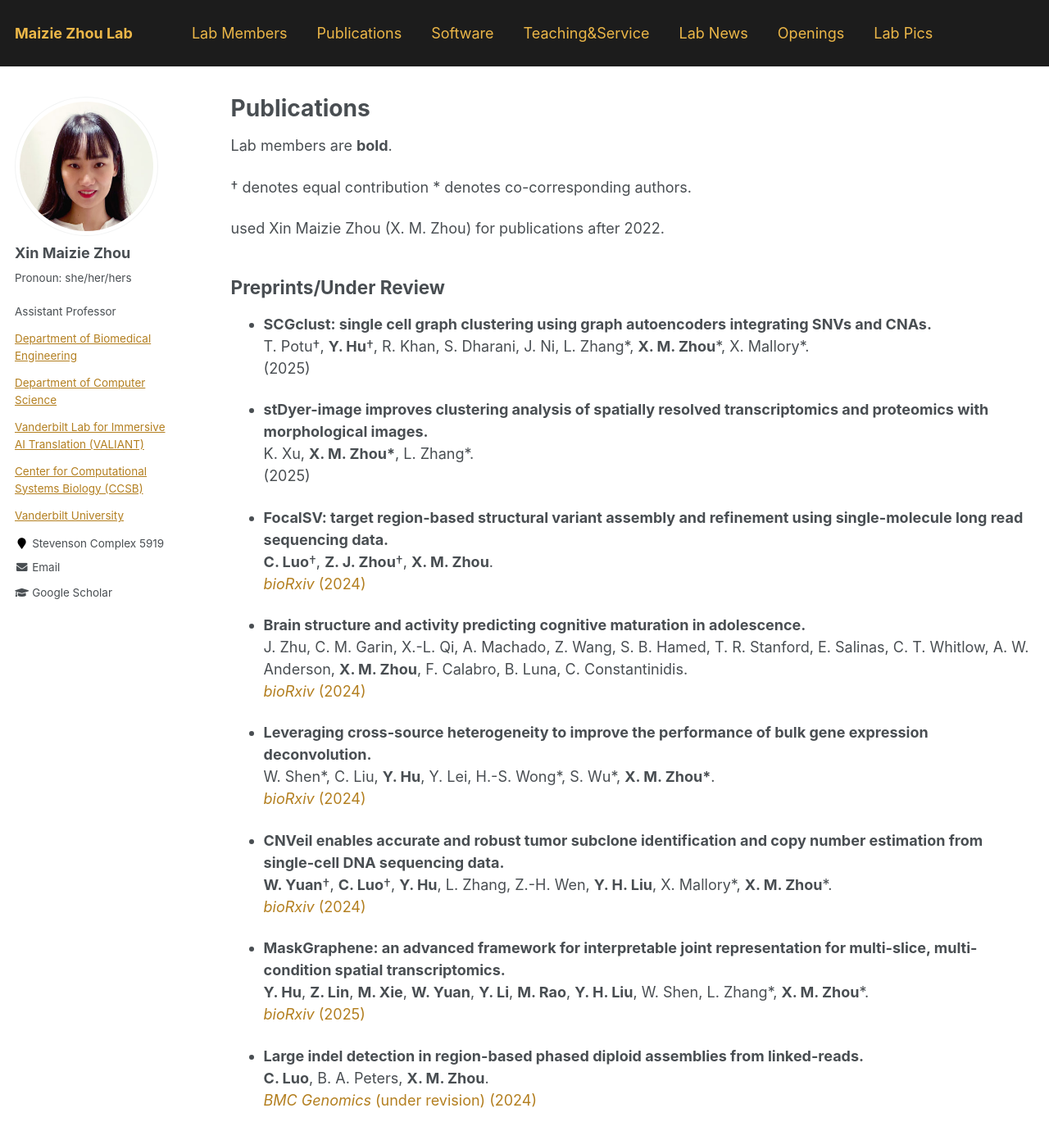
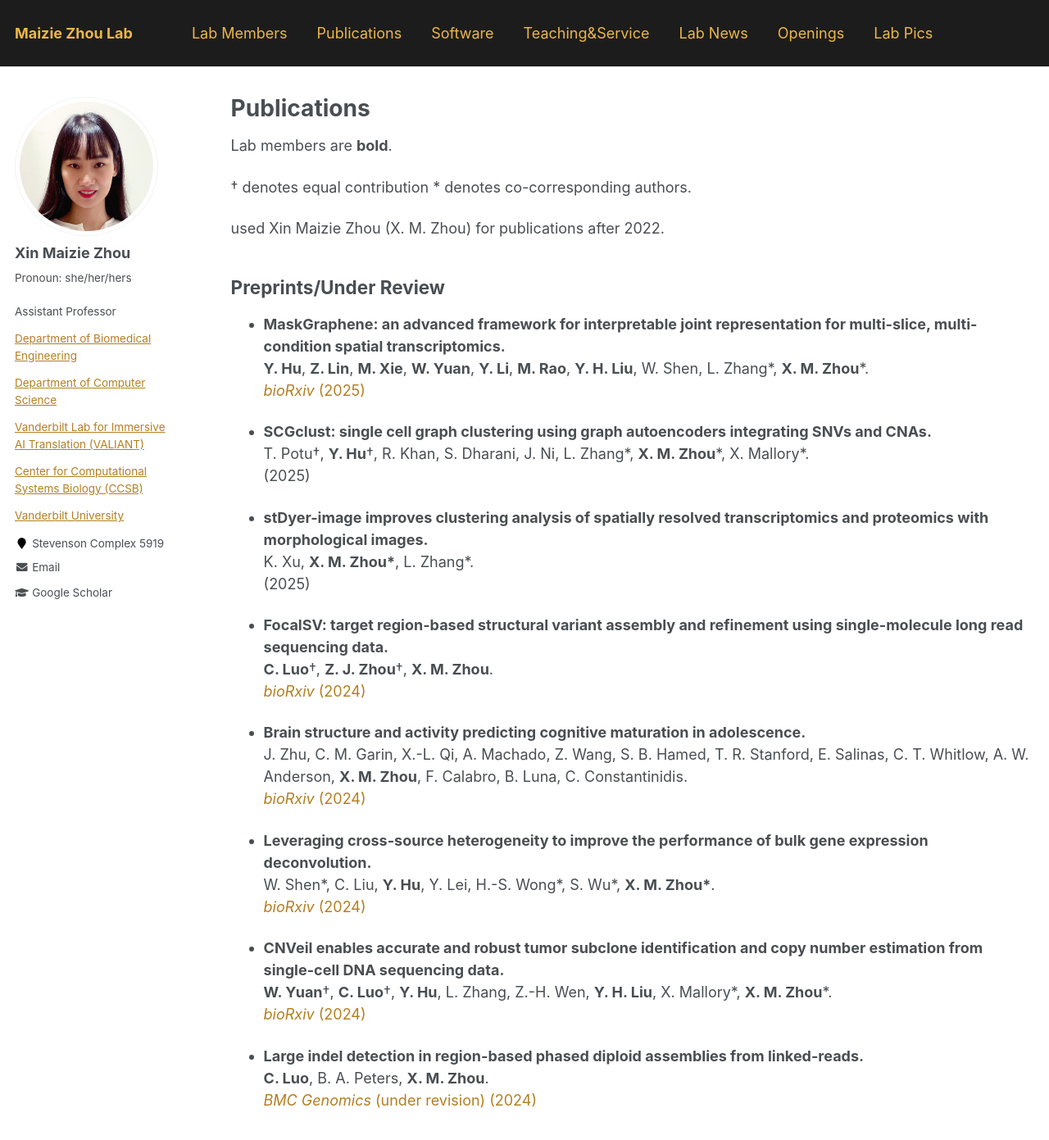
Before and after one commit to maiziezhoulab/Maiziezhoulab.github.io, a Jekyll site: the page built from _pages/publications.md, in a window 1280 px wide and 1400 px high. Shown: the top 1391 px of the window at 82% size. Built offline with Jekyll 4.4.1, drawn with Linux system fonts in a browser that asks for light colours; part of the change alters nothing that is shown.

```diff
--- a/_pages/publications.md
+++ b/_pages/publications.md
@@ -24,6 +24,10 @@ Lab members are **bold**.
 used Xin Maizie Zhou (X. M. Zhou) for publications after 2022.
 
 ## Preprints/Under Review
+- **MaskGraphene: an advanced framework for interpretable joint representation for multi-slice, multi-condition spatial transcriptomics.**
+  **Y. Hu**, **Z. Lin**, **M. Xie**, **W. Yuan**, **Y. Li**, **M. Rao**, **Y. H. Liu**, W. Shen, L. Zhang\*, **X. M. Zhou**\*.
+  [_bioRxiv_ (2025)](https://www.biorxiv.org/content/10.1101/2024.02.21.581387v2)
+
 - **SCGclust: single cell graph clustering using graph autoencoders integrating SNVs and CNAs.**
   T. Potu†, **Y. Hu**†, R. Khan, S. Dharani, J. Ni, L. Zhang\*, **X. M. Zhou**\*, X. Mallory\*.
   (2025)
@@ -48,9 +52,6 @@ used Xin Maizie Zhou (X. M. Zhou) for publications after 2022.
   **W. Yuan**†, **C. Luo**†, **Y. Hu**, L. Zhang, Z.-H. Wen, **Y. H. Liu**, X. Mallory\*, **X. M. Zhou**\*.
   [_bioRxiv_ (2024)](https://www.biorxiv.org/content/10.1101/2024.02.21.581409v1)
 
-- **MaskGraphene: an advanced framework for interpretable joint representation for multi-slice, multi-condition spatial transcriptomics.**
-  **Y. Hu**, **Z. Lin**, **M. Xie**, **W. Yuan**, **Y. Li**, **M. Rao**, **Y. H. Liu**, W. Shen, L. Zhang\*, **X. M. Zhou**\*.
-  [_bioRxiv_ (2025)](https://www.biorxiv.org/content/10.1101/2024.02.21.581387v2)
 
 - **Large indel detection in region-based phased diploid assemblies from linked-reads.**
   **C. Luo**, B. A. Peters, **X. M. Zhou**.
```
